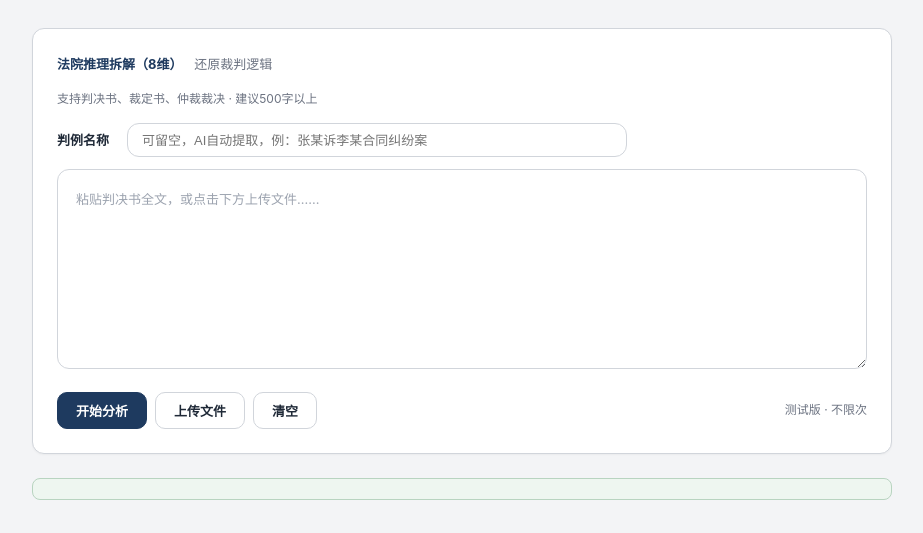
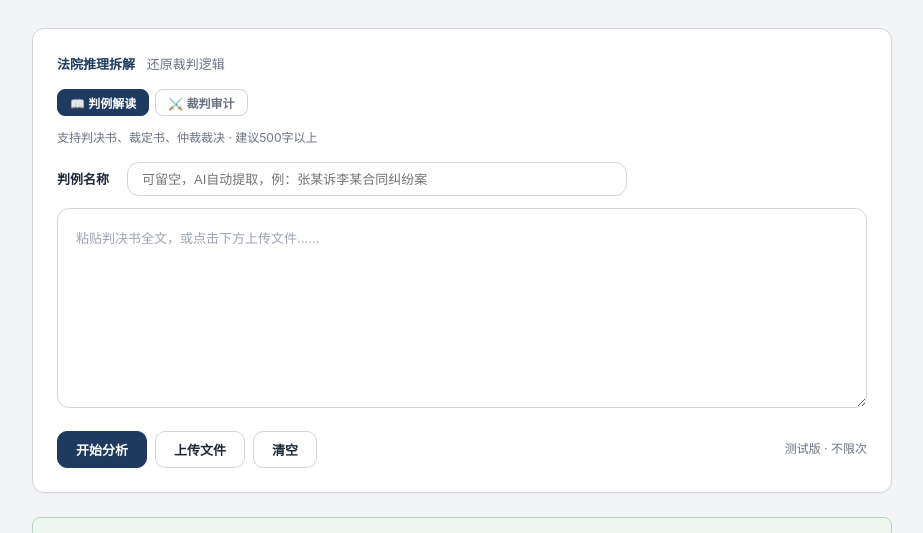
Before and after one commit to tokens-001/case-analyzer, a Flask app: page / in a window 1280 px wide. Shown: the part 68-601 px from the top of the page, without its empty margins (178-1101 px from the left). Run offline with Flask 3, Linux system fonts and the light colour scheme.

Commit message:
判决书拆分为判例解读/裁判审计双模式
- 解读模式：结构化摘要/核心争议/推理链路/法条适用/程序问题
- 审计模式：未回应问题/对立路径/论证完整性/程序问题
- 案情模式不受影响

Co-Authored-By: Claude <noreply@anthropic.com>

```diff
--- a/python/templates/index.html
+++ b/python/templates/index.html
@@ -63,6 +63,15 @@
   }
   .features-title { font-weight: 700; color: var(--navy); }
   .features-desc { color: var(--text-dim); margin-left: 8px; }
+
+  .submode-switch { display: flex; gap: 6px; margin-bottom: 12px; }
+  .submode-btn {
+    padding: 4px 12px; font-size: 12px; font-weight: 600;
+    background: var(--surface); color: var(--text-dim);
+    border: 1px solid var(--border); border-radius: 8px;
+    cursor: pointer; transition: all .15s;
+  }
+  .submode-btn.active { background: var(--navy); color: #fff; border-color: var(--navy); }
 
 
   .main { max-width: 900px; margin: 0 auto; padding: 28px 20px; }
@@ -334,11 +343,15 @@
   <!-- 输入区 -->
   <div class="input-section">
     <div class="features" id="features-judgment">
-      <span class="features-title">法院推理拆解（8维）</span>
+      <span class="features-title">法院推理拆解</span>
       <span class="features-desc">还原裁判逻辑</span>
     </div>
+    <div class="submode-switch" id="submode-switch">
+      <button class="submode-btn active" id="submode-read" onclick="切换子模式('read')">📖 判例解读</button>
+      <button class="submode-btn" id="submode-audit" onclick="切换子模式('audit')">⚔️ 裁判审计</button>
+    </div>
     <div class="features" id="features-case" style="display:none">
-      <span class="features-title">律师对抗分析（5维）</span>
+      <span class="features-title">律师对抗分析</span>
       <span class="features-desc">评估风险与诉讼路径</span>
     </div>
     <div style="font-size:12px;color:var(--text-dim);margin-bottom:14px;" id="formatHint">支持判决书、裁定书、仲裁裁决 · 建议500字以上</div>
@@ -534,13 +547,15 @@
 
 // ---- 模式切换 ----
 var 当前模式 = 'judgment';
+var 子模式 = 'read';
 
 function 切换模式(mode) {
   当前模式 = mode;
   document.getElementById('mode-judgment').classList.toggle('active', mode === 'judgment');
   document.getElementById('mode-case').classList.toggle('active', mode === 'case');
-  document.getElementById('features-judgment').style.display = mode === 'case' ? 'none' : 'flex';
-  document.getElementById('features-case').style.display = mode === 'case' ? 'flex' : 'none';
+  document.getElementById('features-judgment').style.display = mode === 'case' ? 'none' : '';
+  document.getElementById('features-case').style.display = mode === 'case' ? '' : 'none';
+  document.getElementById('submode-switch').style.display = mode === 'case' ? 'none' : 'flex';
   if (mode === 'case') {
     document.getElementById('caseNameLabel').textContent = '纠纷名称';
     document.getElementById('caseName').placeholder = '可留空，AI自动提取，例：合伙纠纷';
@@ -552,6 +567,14 @@ function 切换模式(mode) {
     document.getElementById('caseText').placeholder = '粘贴判决书全文，或上传文件……';
     document.getElementById('formatHint').textContent = '支持判决书、裁定书、仲裁裁决 · 建议500字以上';
   }
+}
+
+function 切换子模式(mode) {
+  子模式 = mode;
+  document.getElementById('submode-read').classList.toggle('active', mode === 'read');
+  document.getElementById('submode-audit').classList.toggle('active', mode === 'audit');
+  // 刷新结果卡片
+  if (window._lastResult) 渲染结果(window._lastResult);
 }
 
 // ---- 页面加载：查剩余次数 ----
@@ -700,8 +723,12 @@ function 渲染结果(data) {
   };
   const grid = document.getElementById("cardGrid");
   grid.innerHTML = "";
+  const readKeys = ["结构化摘要", "核心争议", "推理链路", "法条适用精析", "程序问题识别"];
+  const auditKeys = ["未回答问题", "对立解释路径", "论证完整性检查", "程序问题识别"];
+  const visibleKeys = (当前模式 === 'judgment') ? (子模式 === 'read' ? readKeys : auditKeys) : Object.keys(a);
   for (const [key, val] of Object.entries(a)) {
     if (key === "总结" || !val) continue;
+    if (当前模式 === 'judgment' && !visibleKeys.includes(key)) continue;
     const emoji = cardTemplates[key] || "📌";
     const card = document.createElement("div");
     card.className = "card";
```
